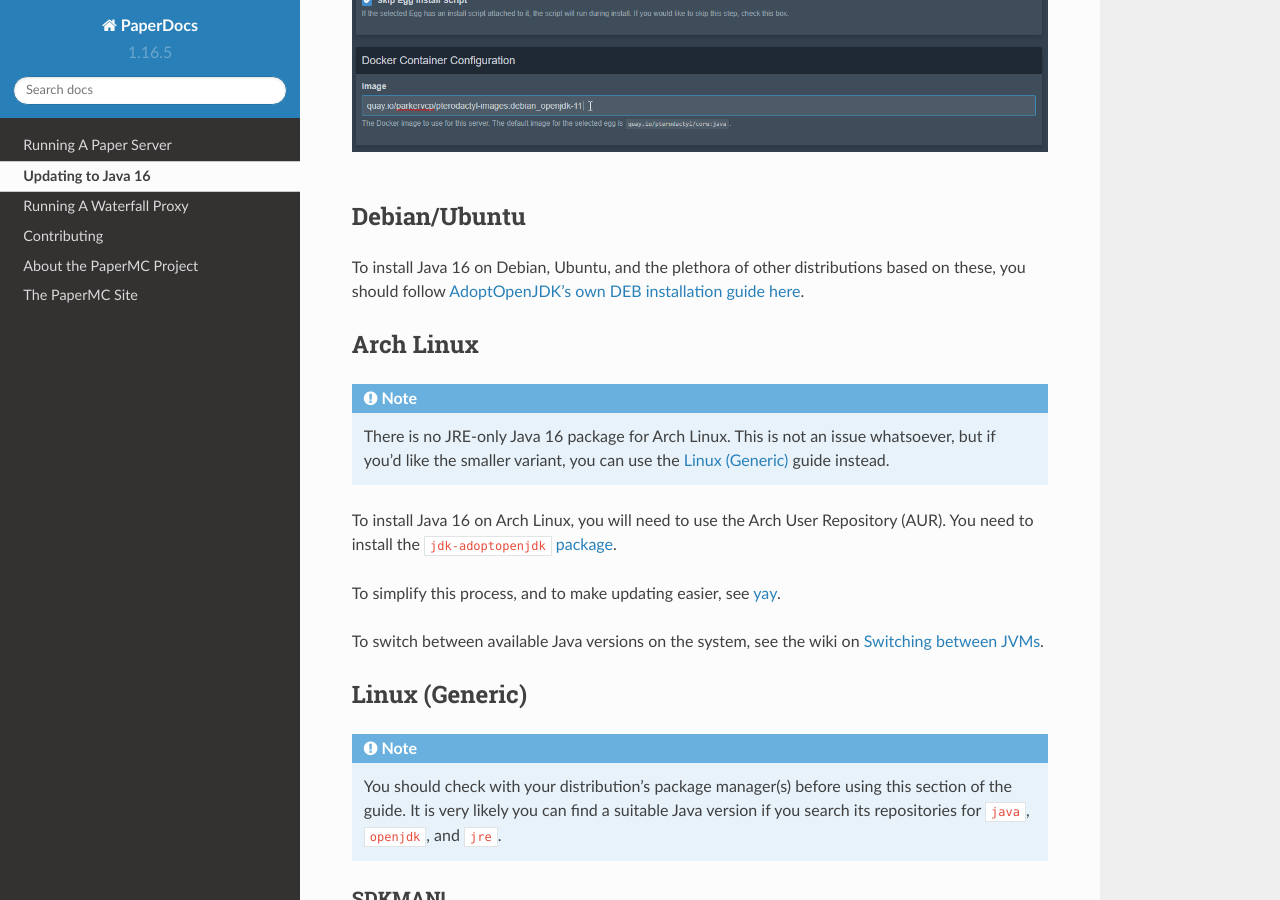
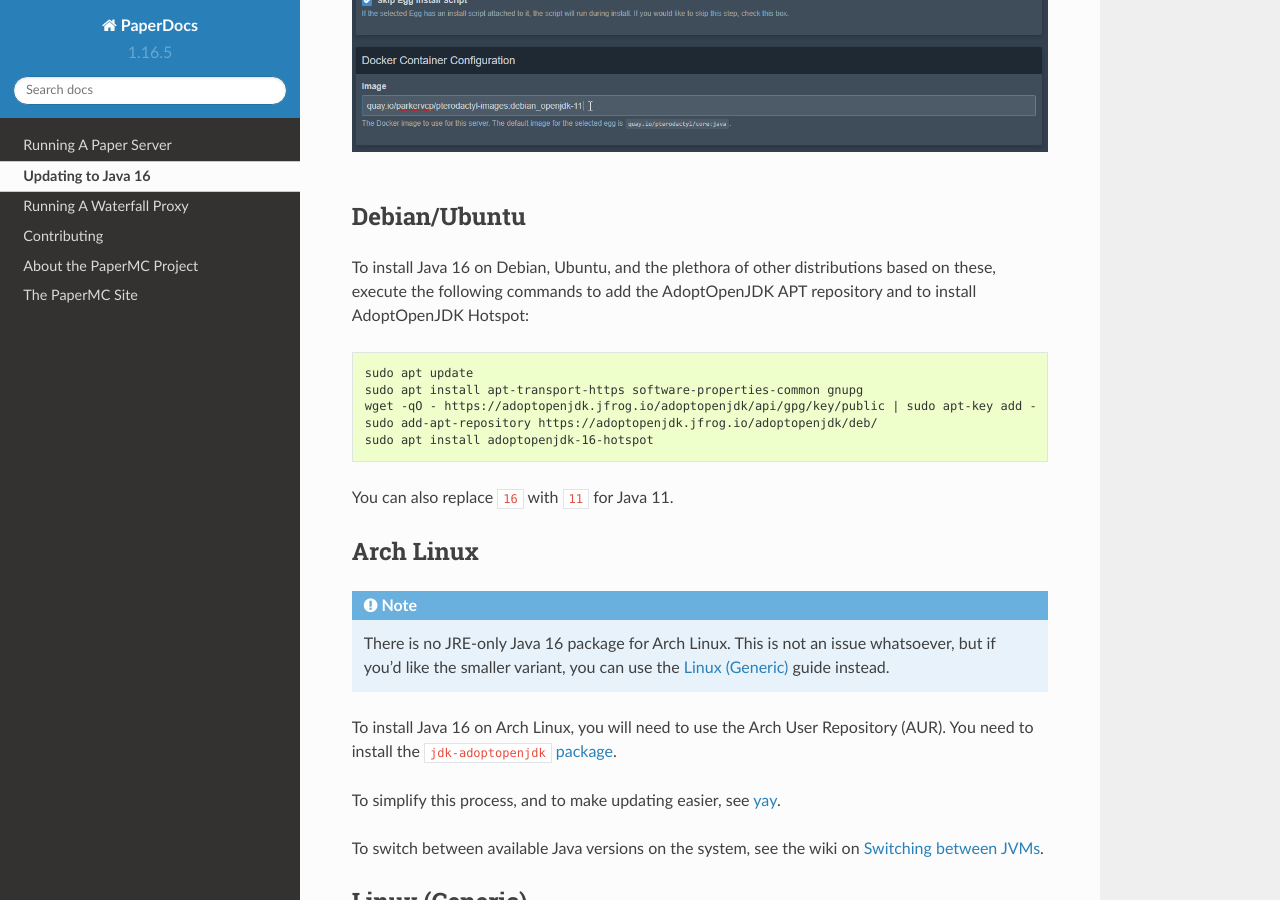
Before and after one commit to PaperMC/PaperDocs, a Sphinx documentation site: the page built from source/java-update/index.rst, in a window 1280 px wide and 900 px high, scrolled down 3535 px. Built offline with Sphinx 7.4.7 and the Read the Docs theme 2.0.0, drawn with Linux system fonts in a browser that asks for light colours; pages that are not in the unit, such as notebooks, are missing from menus.

Commit message:
Add our own guide for Debian AdoptOpenJDK

```diff
--- a/source/java-update/index.rst
+++ b/source/java-update/index.rst
@@ -145,8 +145,17 @@
 =============
 
 To install Java 16 on Debian, Ubuntu, and the plethora of other distributions
-based on these, you should follow `AdoptOpenJDK's own DEB installation guide
-here <https://adoptopenjdk.net/installation.html?variant=openjdk16&jvmVariant=hotspot#linux-pkg-deb>`_.
+based on these, execute the following commands to add the AdoptOpenJDK APT repository and to install AdoptOpenJDK Hotspot:
+
+.. code-block:: console
+
+    sudo apt update
+    sudo apt install apt-transport-https software-properties-common gnupg
+    wget -qO - https://adoptopenjdk.jfrog.io/adoptopenjdk/api/gpg/key/public | sudo apt-key add -
+    sudo add-apt-repository https://adoptopenjdk.jfrog.io/adoptopenjdk/deb/
+    sudo apt install adoptopenjdk-16-hotspot
+
+You can also replace ``16`` with ``11`` for Java 11.
 
 Arch Linux
 ==========
```
